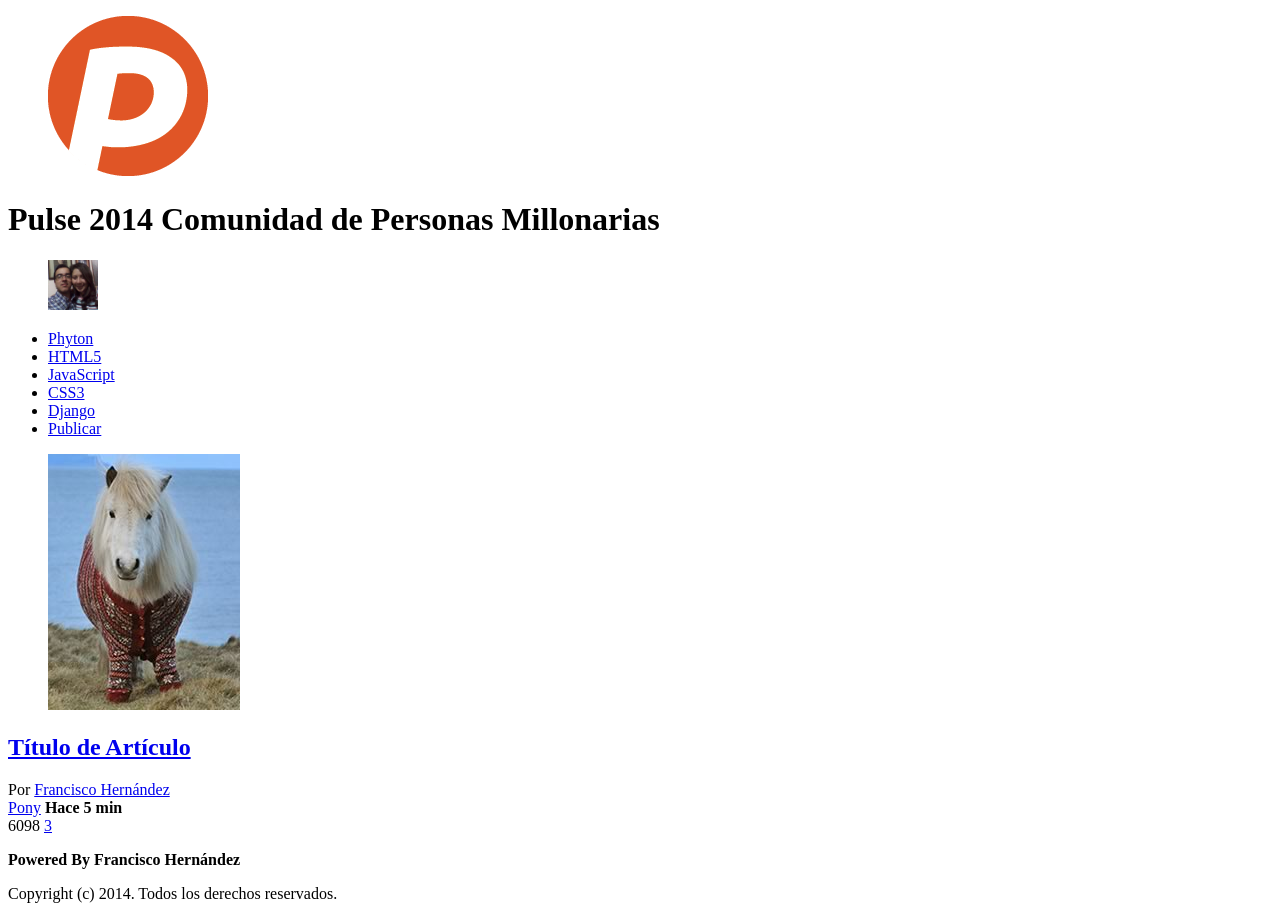
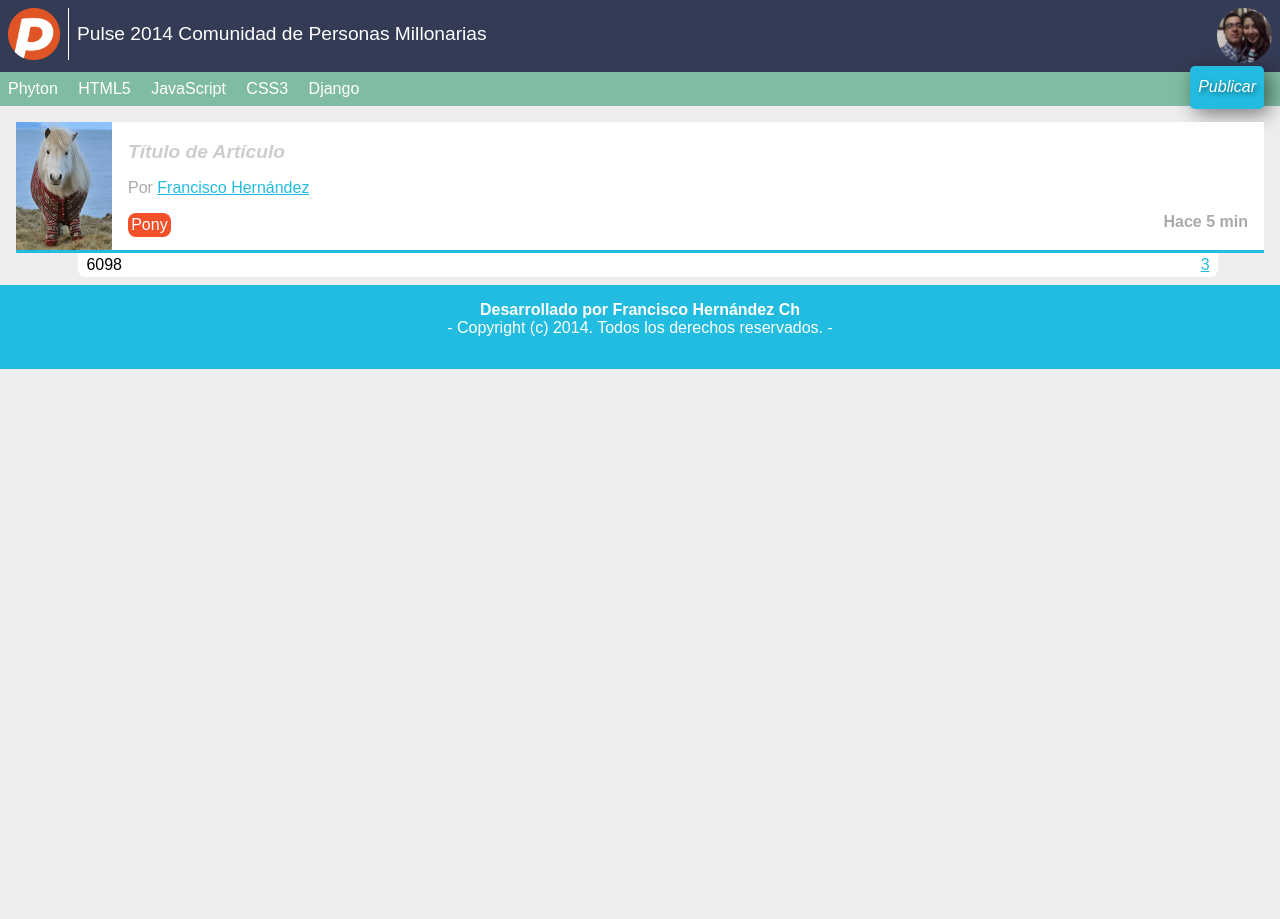
Before and after one commit to frankch29/Puls2014-America, a plain HTML site: page index.html in a window 1280 px wide. After the commit the page ends 800 px from the top, so only its background shows below. Drawn offline with Linux system fonts and the light colour scheme.

Commit message:
Finalización de la Segunda Clase
Segunda Clase CSS3

```diff
--- /dev/null
+++ b/estilos.css
@@ -0,0 +1,173 @@
+a{
+	color: #23BCE0;
+}
+body{
+	background: #EEEEEE;
+	font-family: Arial;
+	font-size: 16px;
+}
+header{
+
+	background: #343B54;
+	color: white;
+	overflow: hidden;
+	padding: 0.5em;
+
+}
+header figure{
+	float: left;
+}
+header h1{
+	font-size: 1.2em;
+	font-weight: normal;
+	margin: 0.8em 70px 0 0;
+
+}
+
+header #avatar{
+position: absolute;
+right: 0;
+top:0;
+padding: 0.5em;
+
+}
+
+header #avatar img{
+	width: 55px;
+	border-radius: 55px;
+
+}
+
+header #logo img{
+	width: 52px;
+	border-right: 1px solid white;
+	margin-right: 0.5em;
+	padding-right: 0.5em;
+}
+
+nav{
+	background: #80BCA3;
+	padding: 0 0.5em;
+	position: relative;
+}
+
+nav ul{
+	list-style: none;
+	margin: 0;
+	padding: 0;
+}
+
+nav ul li{
+	display: inline-block;
+	margin: 0 1em 0 0;
+}
+
+nav ul li a{
+	color: white;
+	display: block;
+	padding: 0.5em 0;
+	text-decoration: none;
+}
+
+nav ul #publicar_nav{
+	position: absolute;
+	top: -0.4em;
+	right: 0;
+
+}
+
+nav ul #publicar_nav a{
+	background: #23BCE0;
+	padding: 0.8em 0.5em;
+	font-style: italic;
+	border-radius: 5px;
+	text-decoration: none;
+	text-shadow: rgba(0,0,0,0.5) 2px 2px 5px;
+	box-shadow: rgba(0,0,0,0.5) 5px 5px 20px;
+}
+
+#contenido{
+	margin: 1em;
+}
+
+#contenido .item{
+	background: white;
+	border-bottom: 3px solid #22BCE0;
+	margin-bottom: 2em;
+	min-height: 128px;
+	position: relative;
+}
+#contenido .item .imagen_item{
+	float: left;
+	margin: 0 1em 0 0;
+}
+#contenido .item .imagen_item img{
+	width: 96px;
+}
+#contenido .item .autor_item{
+	color: #aaa;
+}
+#contenido .item .datos_item{
+	text-align: right;
+	margin:  1em 1em 0 0;
+}
+#contenido .item .datos_item .fecha_item{
+	color: #AAA;
+}
+#contenido .item .datos_item .tag_item{
+	background: #F4502A;
+	color: white;
+	display: inline-block;
+	padding: 0.2em;
+	border-radius: 0.5em;
+	float: left;
+	text-decoration: none;
+}
+#contenido .item .titulo_item{
+	font-size: 1.2em;
+	font-style: italic;
+	padding: 1em 1em 0 0;
+}
+
+#contenido .item .titulo_item a{
+	color: #4444;
+	text-decoration: none;
+}
+
+#contenido .item .votacion{
+	border-radius: 0 0 0.5em 0.5em;
+	position: absolute;
+	top: 100%;
+	left: 5%;
+	margin-top: 3px;
+	background: white;
+	width: 90%;
+	padding: 0.2em 0.5em;
+}
+
+#contenido .item .votacion .comentarios_item,
+#contenido .item .votacion .guardar_item{
+	float: right;
+}
+
+footer{
+	color: rgba(255,255,255,0.7);
+	background: #22BCE0;
+	text-align: center;
+	color: white;
+	padding: 1em;
+}
+
+footer p:first-child{
+	margin: 0;
+}
+footer p:last-child{
+	margin-top: 0;
+}
+
+footer p:last-child:before{
+	content: "- ";
+}
+footer p:last-child:after{
+	content: " -";
+}
--- a/index.html
+++ b/index.html
@@ -2,8 +2,10 @@
 <html lang="es">
 <head>
 	<meta charset="utf-8"/>
-	<meta description="Proyecto del Curso de Diseño Web Online"/>
-	<title>Pulse 2014</title>
+	<meta name="description" content="Proyecto del Curso de Diseño Web Online"/>
+	<title>Pulse</title>
+	<link rel="stylesheet" href="normalize.css">
+	<link rel="stylesheet" type="text/css" href="estilos.css">
 </head>
 <body>
 	<header>
@@ -12,7 +14,7 @@
 		</figure>
 		<h1>Pulse 2014 Comunidad de Personas Millonarias</h1>
 		<figure id="avatar">
-			<img src="avatar.jpg" width="50" height="50">
+			<img src="avatar.jpg">
 		</figure>
 	</header>
 	<nav>
@@ -48,7 +50,7 @@
 		</article>
 	</section>
 	<footer>
-		<p><strong>Powered By Francisco Hernández</strong></p>
+		<p><strong>Desarrollado por Francisco Hernández Ch</strong></p>
 		<p>Copyright (c) 2014. Todos los derechos reservados.</p>
 	</footer>
 </body>
```
Also changed, not shown: normalize.css (added), 1 other file.
